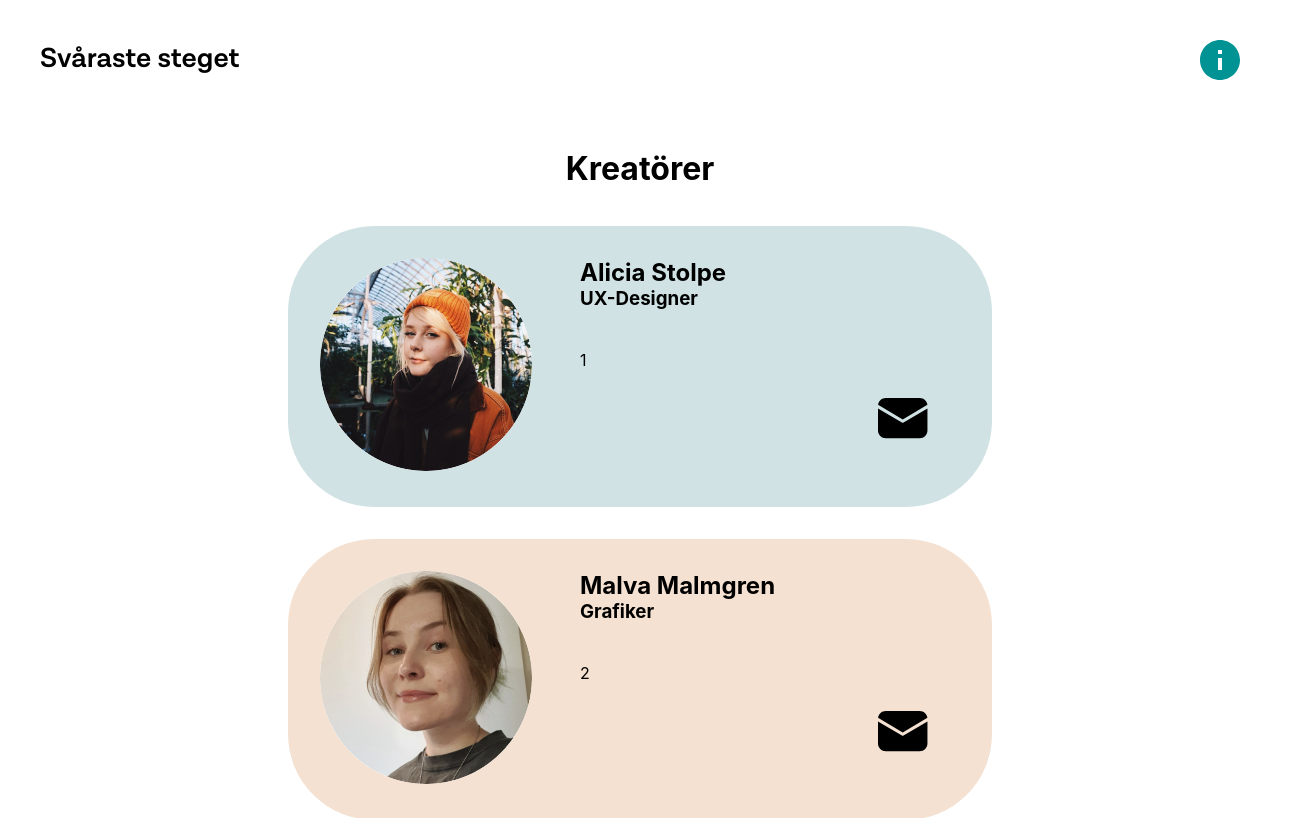
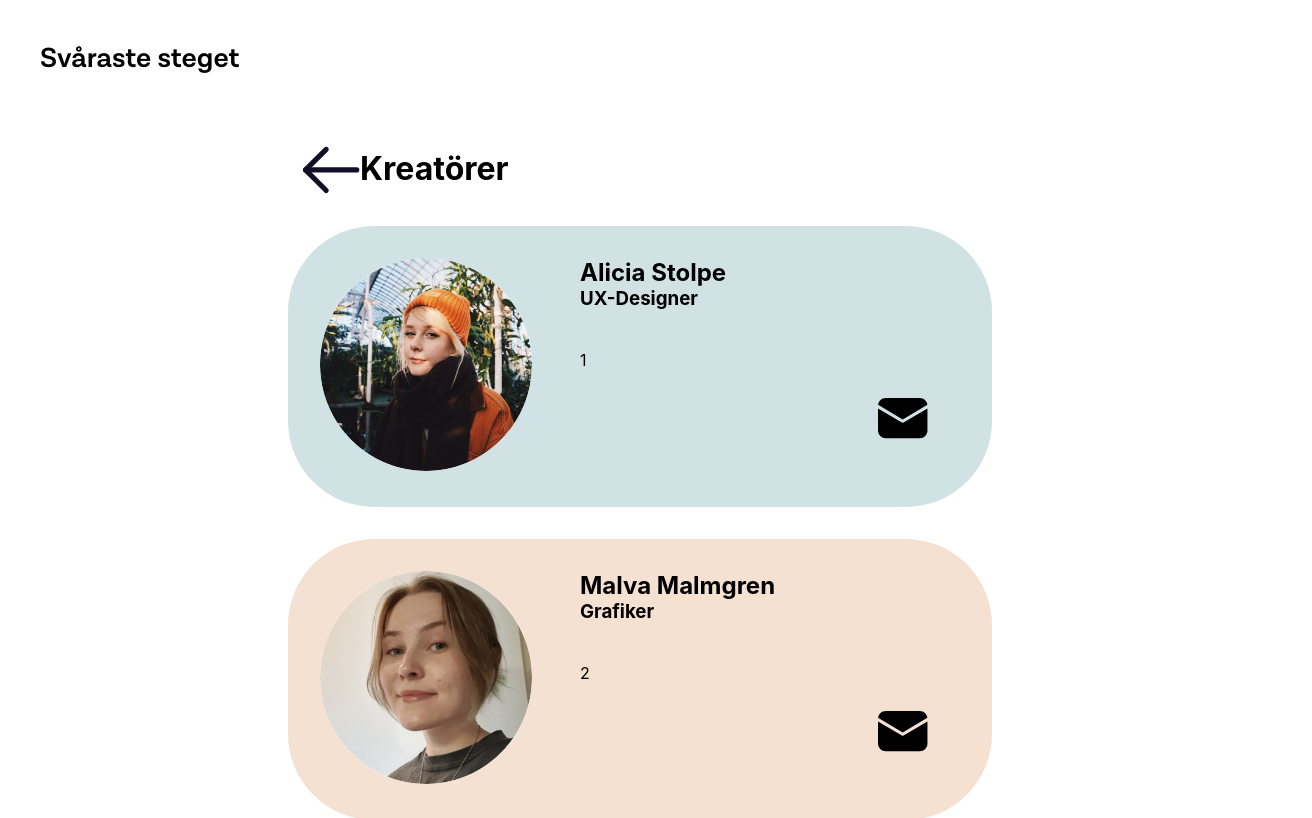
Before and after one commit to trilisen/hackathon-21, a React (Create React App) app: page /people in a window 1280 px wide. Shown: the top 818 px of the page, 1312 px wide, since content can reach past the window. Built offline with nearby package versions, Linux system fonts and the light colour scheme; what react-unity-webgl would draw is missing.

Commit message:
Added back arrow

```diff
--- a/src/Components/About.js
+++ b/src/Components/About.js
@@ -1,11 +1,11 @@
 import * as React from "react";
+import Footer from "./Footer";
 import Logo from "./Logo";
-import Footer from "./Footer";
 
 const About = () => {
   return (
     <div>
-      <Logo color="black"></Logo>
+      <Logo></Logo>
       <main>
         <div></div>
         <div></div>
--- a/src/Components/Footer.js
+++ b/src/Components/Footer.js
@@ -7,6 +7,7 @@ const bottomStyles = {
   background: "#019294",
   textAlign: "center",
   fontFamily: "Lota Grotesque Regular",
+  padding: "1rem",
 };
 
 const pStyles = {
--- a/src/Components/People.js
+++ b/src/Components/People.js
@@ -1,13 +1,14 @@
 import * as React from "react";
 import Footer from "./Footer";
 import Person from "./Person";
-import Header from "./Header";
+import Logo from "./Logo";
 
 import JonImg from "../Images/jon.jpg";
 import AliciaImg from "../Images/alicia.jpg";
 import JacobImg from "../Images/jacob.jpg";
 import MalvaImg from "../Images/malva.jpg";
 import LindaImg from "../Images/linda.jpg";
+import Arrow from "../Images/arrow.svg";
 
 const personColors = ["#D0E2E3", "#F4E1D1", "#E5E3D9", "#EAC8AC", "#A9CBCB"];
 
@@ -25,16 +26,28 @@ const personContainerStyles = {
 };
 
 const titleStyles = {
+  display: "flex",
+  justifyContent: "flex-start",
+  width: "50%",
   paddingTop: "8rem",
+};
+
+const arrowStyles = {
+  display: "flex",
+  justifyContent: "center",
+  marginRight: "1rem",
 };
 
 const People = () => {
   return (
     <div>
-      <Header color="black"></Header>
+      <Logo></Logo>
       <main style={mainStyles}>
-        <div>
-          <h1 style={titleStyles}>Kreatörer</h1>
+        <div style={titleStyles}>
+          <a href="/" style={arrowStyles}>
+            <img src={Arrow} alt="Tillbaks" />
+          </a>
+          <h1>Kreatörer</h1>
         </div>
         <div style={personContainerStyles}>
           <Person
```
Also changed, not shown: src/Images/arrow.svg (added).
